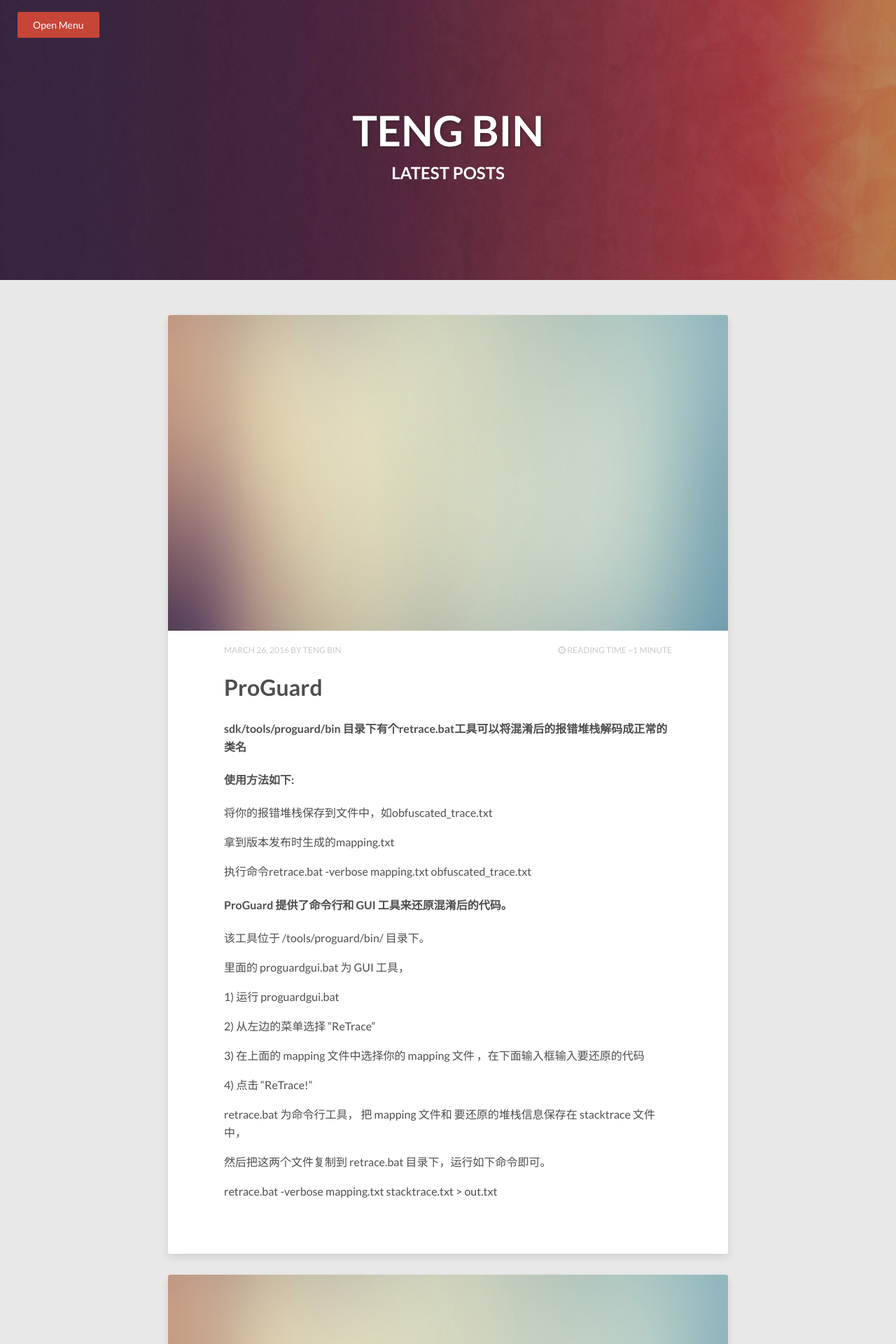
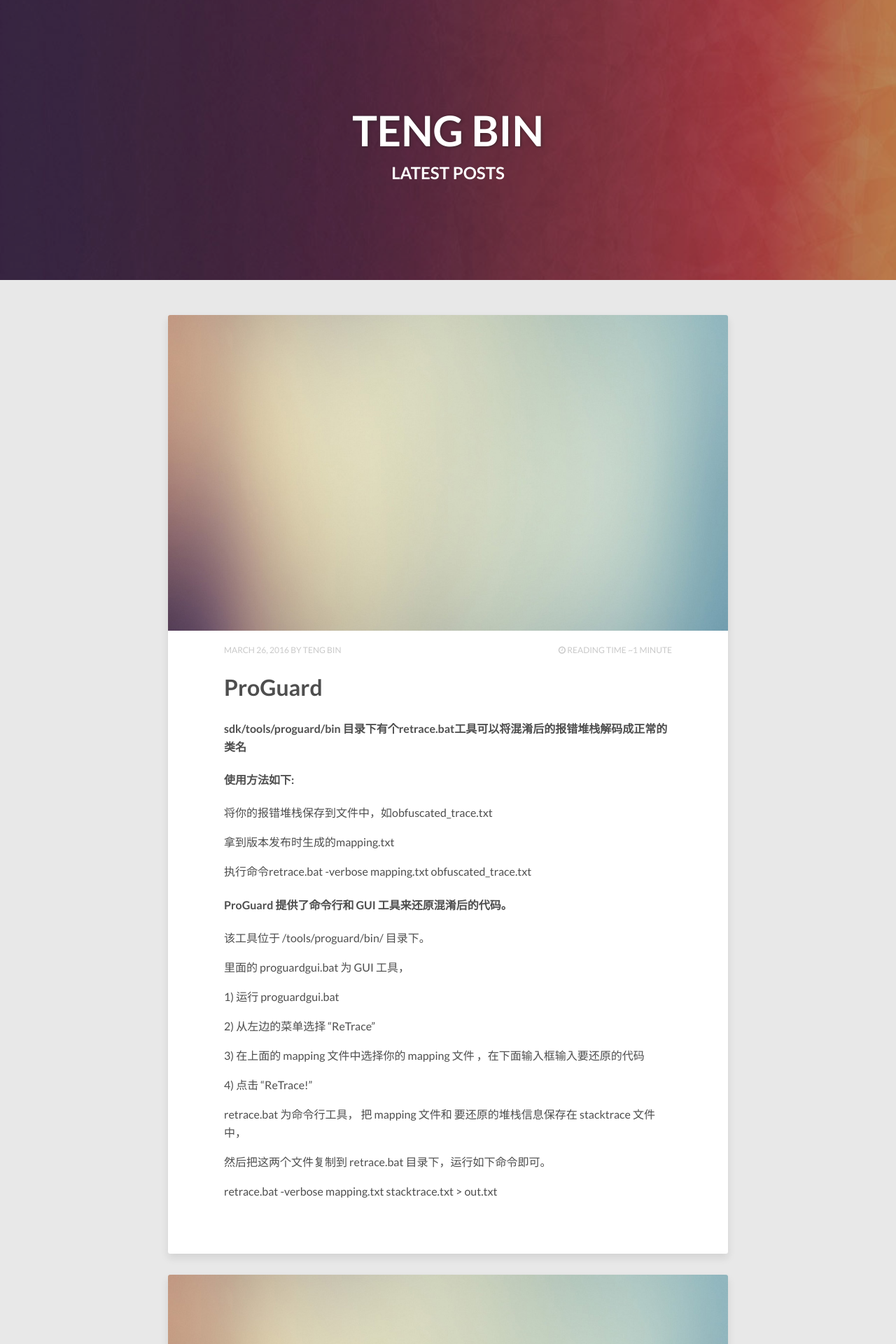
Before and after one commit to tengbinlive/tengbinlive.github.io, a Jekyll site: the page built from index.html, in a window 1280 px wide. Shown: the top 1920 px of the page at 70% size. Built offline with Jekyll 4.4.1, drawn with Linux system fonts in a browser that asks for light colours; nearby versions of some CDN libraries; the list of posts is cut into pages by our own code.

Commit message:
no message

```diff
--- a/_includes/navigation.html
+++ b/_includes/navigation.html
@@ -1,5 +1,5 @@
 <nav id="dl-menu" class="dl-menuwrapper" role="navigation">
-	<a href="#" class="btn-menu dl-trigger btn-danger">Open Menu</a>
+	<a href="#" class="btn-menu btn-danger dl-trigger">Open Menu</a>
 	<ul class="dl-menu">
 		<li><a href="{{ site.url }}/">Home</a></li>
 		<li>
--- a/_sass/_elements.scss
+++ b/_sass/_elements.scss
@@ -62,6 +62,7 @@
 // Buttons
 // --------------------------------------------------
 .btn-menu {
+  display: none;
   margin-bottom: 20px;
   padding: 8px 20px;
   @include font-rem(14);
```
